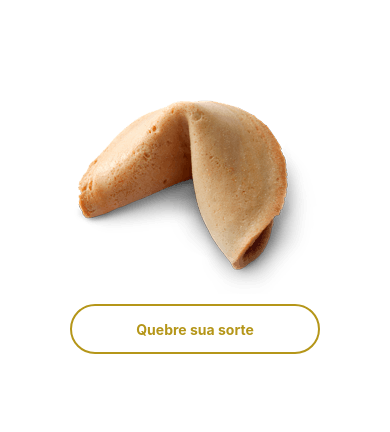
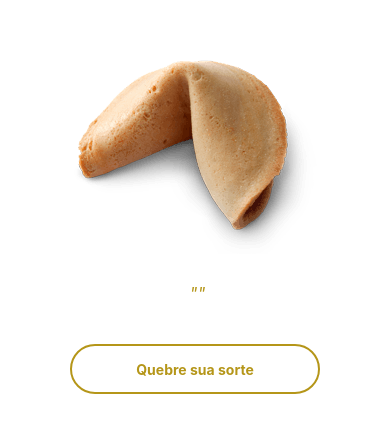
Before and after one commit to SchirmannDev/biscoitosorte, a React Native app: screen / in a window 390 px wide. Shown: the part 200-632 px from the top of the page. Built offline with nearby package versions, Linux system fonts and the light colour scheme.

Commit message:
app finalizado

```diff
--- a/App.js
+++ b/App.js
@@ -42,14 +42,37 @@ class Botao extends Component {
 }
 
 export default class biscoitosorte extends Component {
+  constructor(props) {
+    super(props);
+    this.state = { texto: "" };
+
+    this.frases = [
+      "Tenha um bom dia",
+      "A vida é bela como sempre",
+      "Tudo que é bom dura pouco.",
+      "Cada pessoa devia cuidar da sua vida",
+      "Ta bom",
+      "Nada como um dia após o outro.",
+      "Os humilhados serão eliminados",
+    ];
+    this.quebrarBiscoito = this.quebrarBiscoito.bind(this);
+  }
+
   quebrarBiscoito() {
-    alert("quebrou agora");
+    let s = this.state;
+
+    let r = Math.floor(Math.random() * this.frases.length);
+
+    s.texto = this.frases[r];
+
+    this.setState(s);
   }
 
   render() {
     return (
       <View style={styles.body}>
         <Image source={require("./images/cookie.png")} />
+        <Text style={styles.texto}> "{this.state.texto}"</Text>
 
         <Botao
           color="#B59619"
@@ -68,4 +91,10 @@ const styles = StyleSheet.create({
     justifyContent: "center",
     alignItems: "center",
   },
+  texto: {
+    fontSize: 17,
+    color: "#B59619",
+    margin: 30,
+    fontStyle: "italic",
+  },
 });
```
